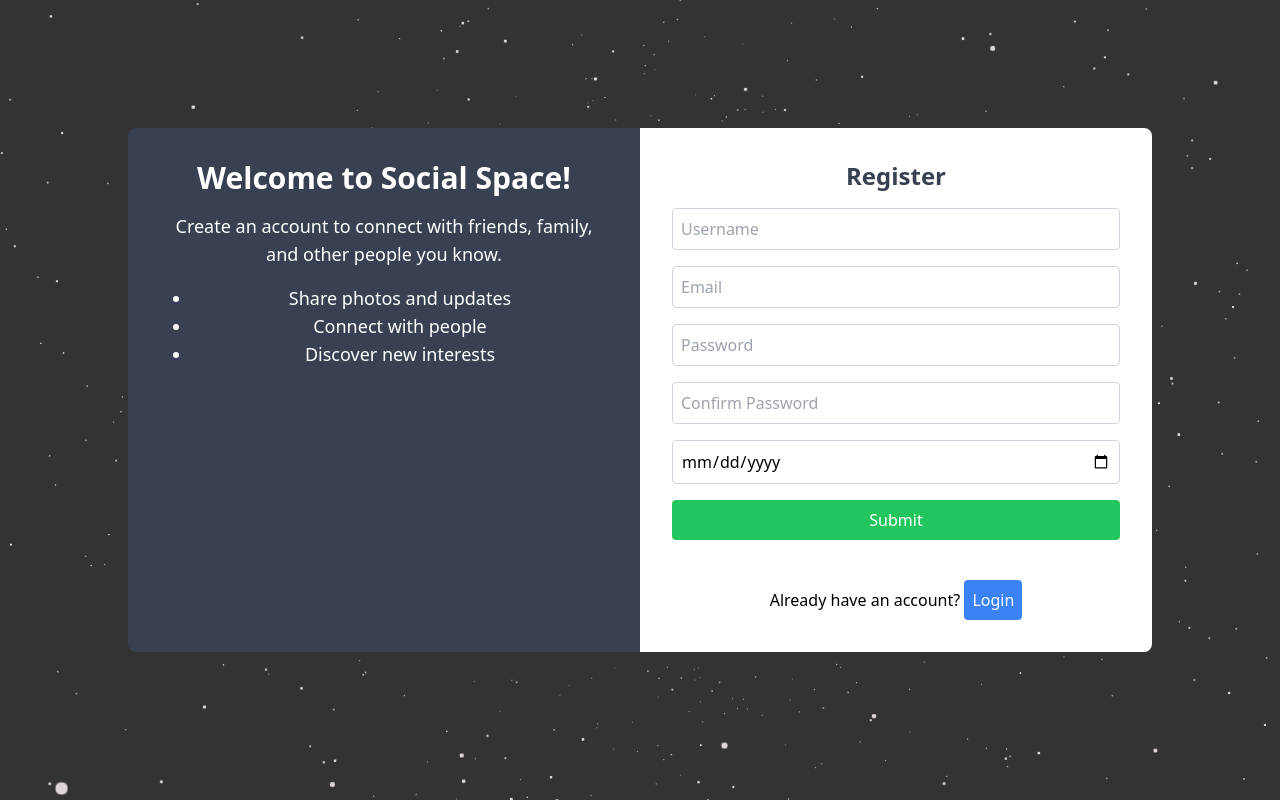
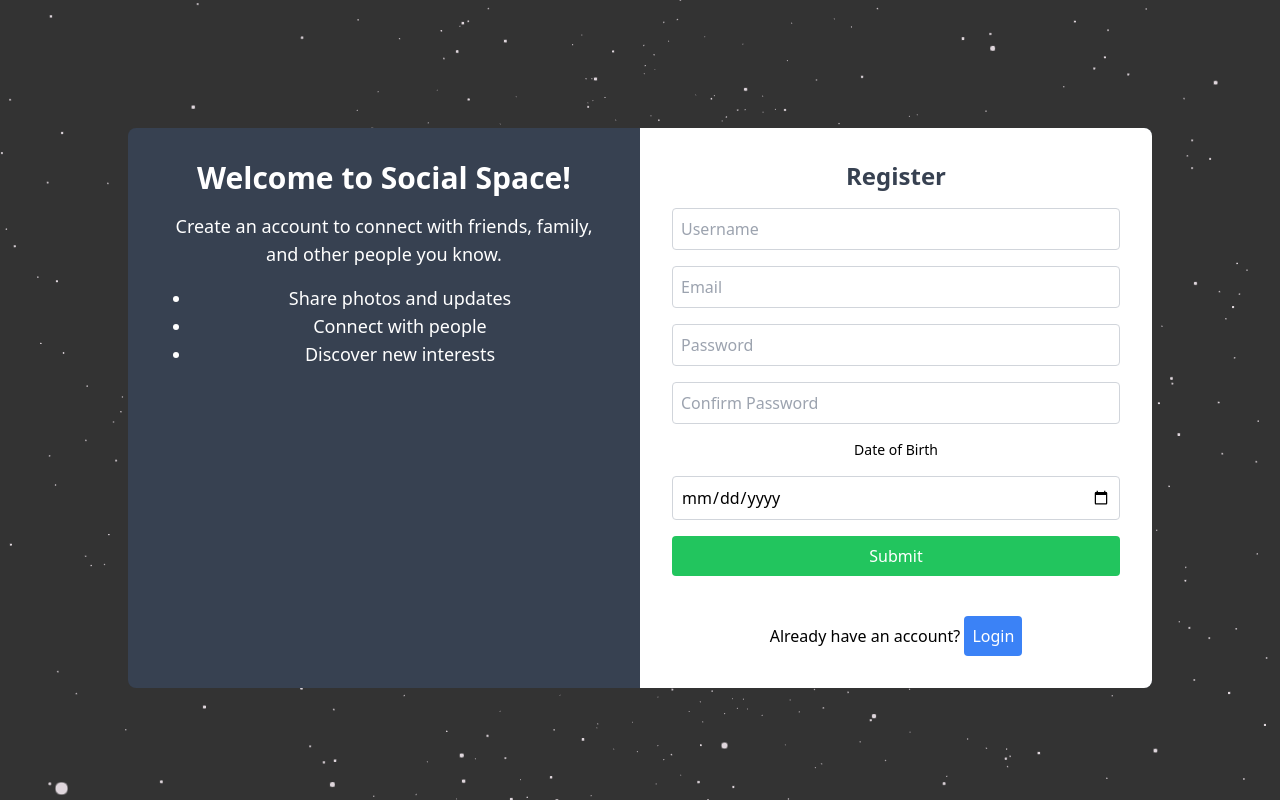
Before and after one commit to ParticularSpace/socialSpace, a React (Create React App) app in the folder client/: page /register in a window 1280 px wide. Built offline with nearby package versions, Linux system fonts and the light colour scheme; no server answers; what @apollo/link-context, apollo-upload-client would draw is missing.

Commit message:
updating register form for dob title

```diff
--- a/client/src/pages/Register.js
+++ b/client/src/pages/Register.js
@@ -95,13 +95,19 @@ export function Register() {
               onChange={(e) => setConfirmPassword(e.target.value)}
               className="w-full p-2 rounded border border-gray-300"
             />
+            <label htmlFor="dob" className="block text-black text-sm font-medium">
+              Date of Birth
+            </label>
+            <div className="flex items-center">
               <input
+                id="dob"
                 type="date"
-            placeholder="Date of Birth"
                 value={dateOfBirth}
                 onChange={(e) => setDateOfBirth(e.target.value)}
-            className="w-full p-2 rounded border border-gray-300"
+                className="w-full p-2 rounded border border-gray-300 bg-white text-black"
               />
+            </div>
+
             <button
               type="submit"
               className="w-full bg-green-500 text-white p-2 rounded hover:bg-green-600 focus:outline-none focus:ring-2 focus:ring-green-600 focus:ring-opacity-50">
```
Lines whose indentation alone changed are shown as unchanged.
